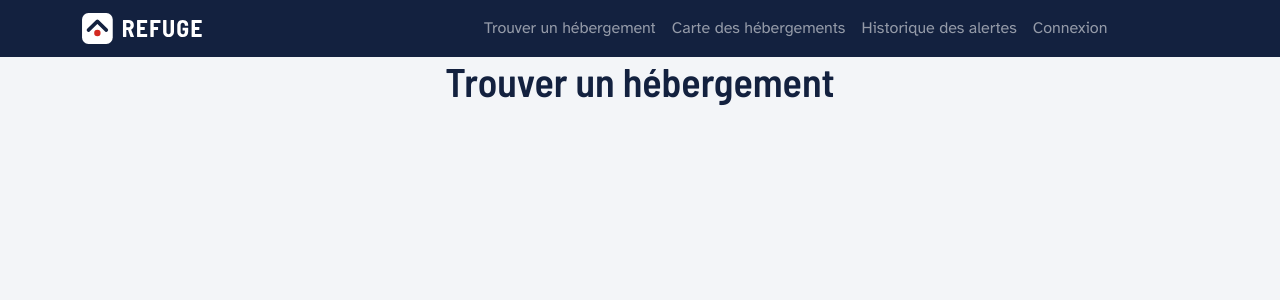
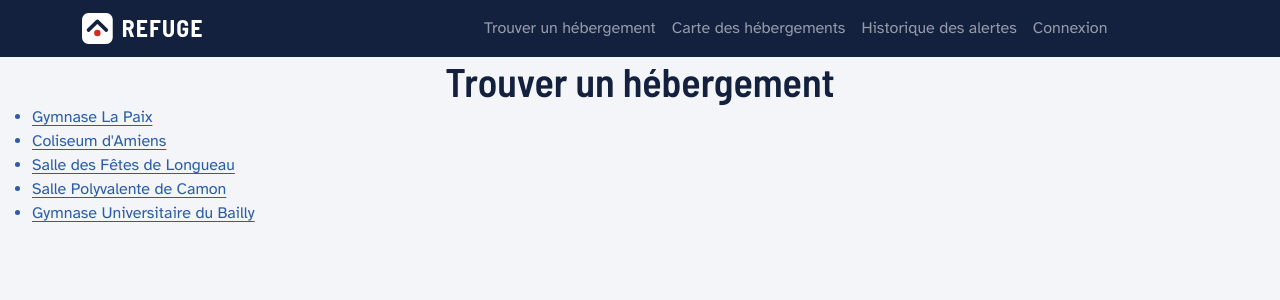
Before and after one commit to Mael0209/site-sae, a React (Vite) app: page /trouver-centre in a window 1280 px wide. Shown: the top 300 px of the page. Built offline with nearby package versions, Linux system fonts and the light colour scheme.

Commit message:
Liste des refuges

```diff
--- a/src/pages/TrouverHebergement.tsx
+++ b/src/pages/TrouverHebergement.tsx
@@ -1,3 +1,17 @@
-export default function TrouverHebergement(){
-    return <h1 className={"text-center"}>Trouver un hébergement</h1>
+import {mockCentres} from "../JeuEssai.ts";
+import {Link} from "react-router";
+
+export default function TrouverHebergement() {
+    return (
+        <>
+            <h1 className={"text-center"}>Trouver un hébergement</h1>
+            <div>
+                <ul>
+                    {mockCentres.map(c => <Link key={c.id} to={"/centre/" + c.id}>
+                        <li>{c.nom}</li>
+                    </Link>)}
+                </ul>
+            </div>
+        </>
+    )
 }
```
